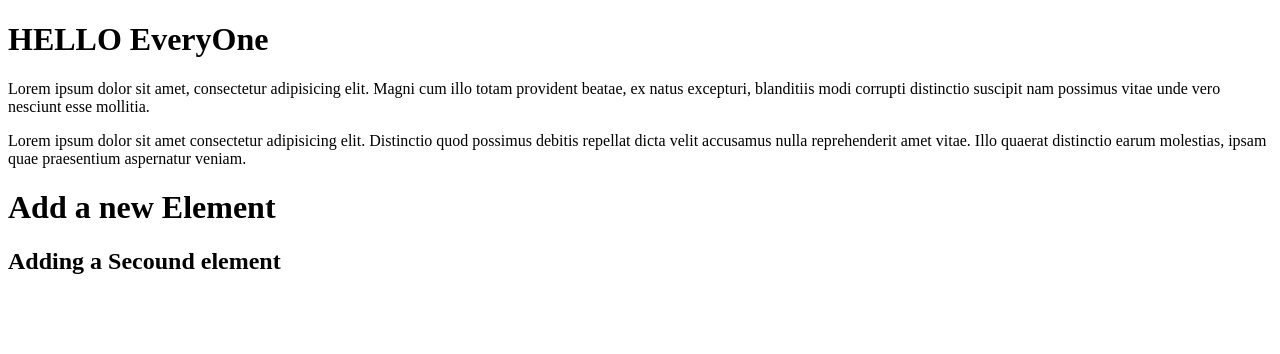
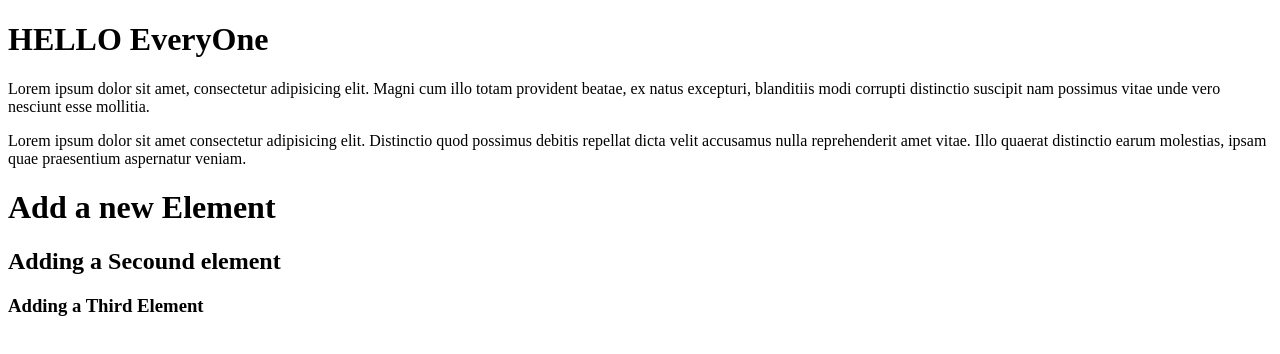
Before and after one commit to DEEPAK-SINGH-BVM/Temp2, a plain HTML site: page index.html in a window 1280 px wide. Drawn offline with Linux system fonts and the light colour scheme.

Commit message:
add third element

```diff
--- a/index.html
+++ b/index.html
@@ -1,15 +1,22 @@
 <!DOCTYPE html>
 <html lang="en">
+
 <head>
     <meta charset="UTF-8">
     <meta name="viewport" content="width=device-width, initial-scale=1.0">
     <title>Document</title>
 </head>
+
 <body>
     <h1>HELLO EveryOne</h1>
-    <p>Lorem ipsum dolor sit amet, consectetur adipisicing elit. Magni cum illo totam provident beatae, ex natus excepturi, blanditiis modi corrupti distinctio suscipit nam possimus vitae unde vero nesciunt esse mollitia.</p>
-    <p>Lorem ipsum dolor sit amet consectetur adipisicing elit. Distinctio quod possimus debitis repellat dicta velit accusamus nulla reprehenderit amet vitae. Illo quaerat distinctio earum molestias, ipsam quae praesentium aspernatur veniam.</p>
+    <p>Lorem ipsum dolor sit amet, consectetur adipisicing elit. Magni cum illo totam provident beatae, ex natus
+        excepturi, blanditiis modi corrupti distinctio suscipit nam possimus vitae unde vero nesciunt esse mollitia.</p>
+    <p>Lorem ipsum dolor sit amet consectetur adipisicing elit. Distinctio quod possimus debitis repellat dicta velit
+        accusamus nulla reprehenderit amet vitae. Illo quaerat distinctio earum molestias, ipsam quae praesentium
+        aspernatur veniam.</p>
     <h1>Add a new Element <h1>
     <h2> Adding a Secound element<h2>
+    <h3>Adding a Third Element</h3>
 </body>
+
 </html>
```
